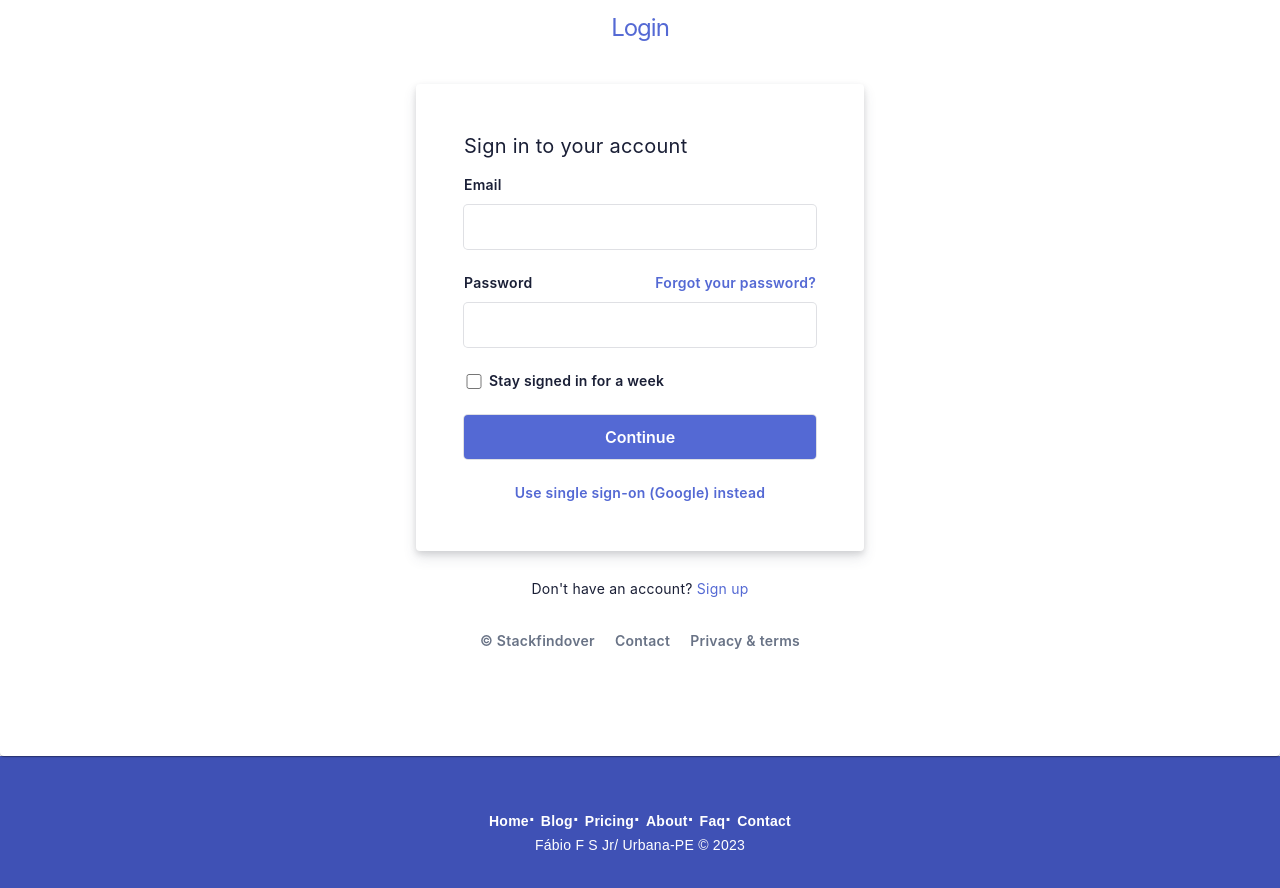
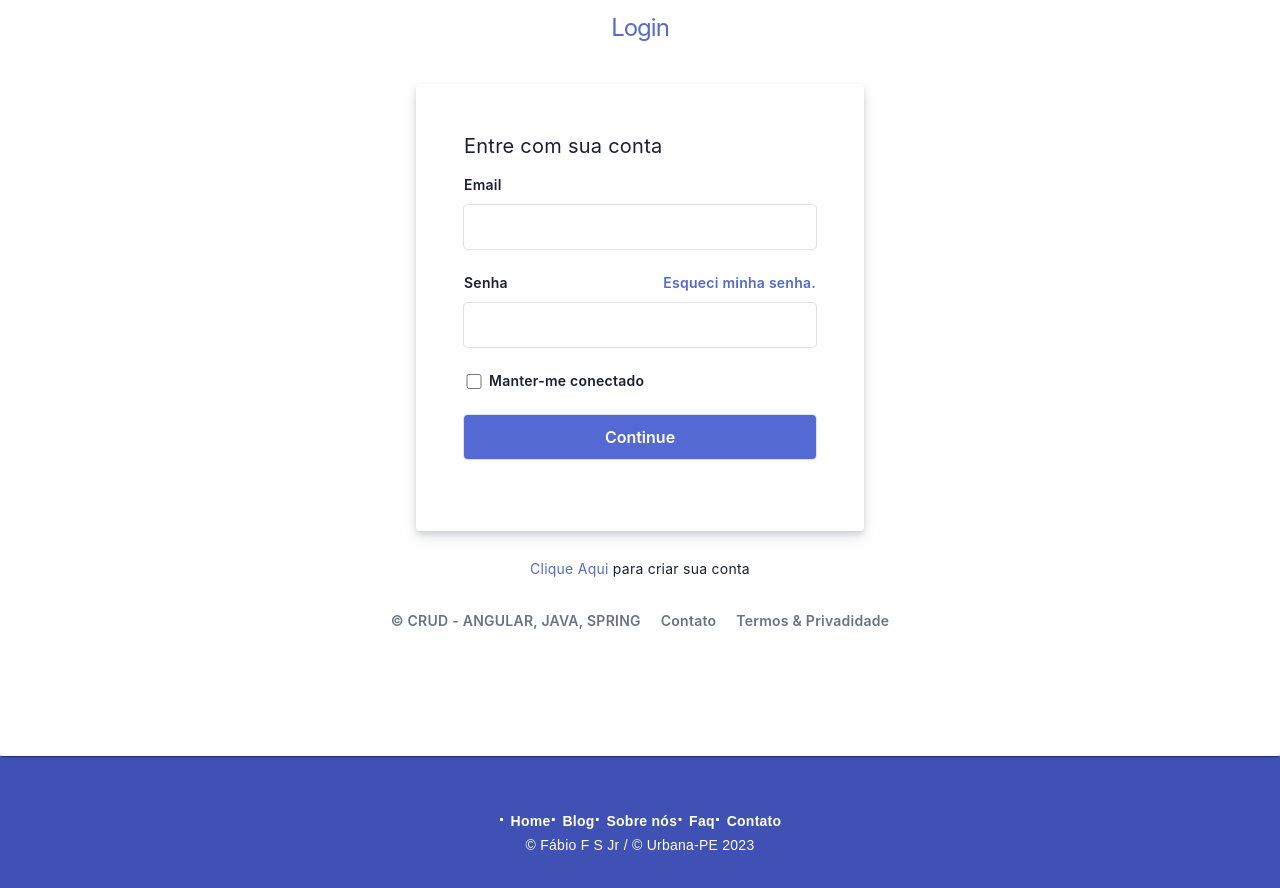
Before and after one commit to fabiofsjunior/frontend-crud-angular-java-spring, an Angular app in the folder crud-angular/: page /autenticacao in a window 1280 px wide. Shown: the part 140-1028 px from the top of the page. Built offline with nearby package versions, Linux system fonts and the light colour scheme.

Commit message:
fix - ajustes de html css

```diff
--- a/crud-angular/src/app/app.component.html
+++ b/crud-angular/src/app/app.component.html
@@ -23,19 +23,17 @@
 <footer class="footer-distributed">
   <div class="footer-left">
     <p class="footer-links">
-      <a class="link-1" href="#">Home</a>
+      <a href="#">Home</a>
 
       <a href="#">Blog</a>
 
-      <a href="#">Pricing</a>
-
-      <a href="#">About</a>
+      <a href="#">Sobre nós</a>
 
       <a href="#">Faq</a>
 
-      <a href="#">Contact</a>
+      <a href="#">Contato</a>
     </p>
 
-    <p>Fábio F S Jr/ Urbana-PE &copy; 2023</p>
+    <p>© Fábio F S Jr / © Urbana-PE  2023</p>
   </div>
 </footer>
--- a/crud-angular/src/app/componentes/autenticacao/autenticacao.component.html
+++ b/crud-angular/src/app/componentes/autenticacao/autenticacao.component.html
@@ -9,7 +9,7 @@
         <div class="formbg-outer">
           <div class="formbg">
             <div class="formbg-inner padding-horizontal--48">
-              <span class="padding-bottom--15">Sign in to your account</span>
+              <span class="padding-bottom--15">Entre com sua conta</span>
               <form id="stripe-login">
                 <div class="field padding-bottom--24">
                   <label for="email">Email</label>
@@ -17,33 +17,30 @@
                 </div>
                 <div class="field padding-bottom--24">
                   <div class="grid--50-50">
-                    <label for="password">Password</label>
+                    <label for="password">Senha</label>
                     <div class="reset-pass">
-                      <a href="#">Forgot your password?</a>
+                      <a href="#">Esqueci minha senha.</a>
                     </div>
                   </div>
                   <input type="password" name="password">
                 </div>
                 <div class="field field-checkbox padding-bottom--24 flex-flex align-center">
                   <label for="checkbox">
-                    <input type="checkbox" name="checkbox"> Stay signed in for a week
+                    <input type="checkbox" name="checkbox">Manter-me conectado
                   </label>
                 </div>
                 <div class="field padding-bottom--24">
                   <input id="sumbmit" routerLink="/cartoes" type="submit" name="submit" value="Continue"/>
                 </div>
-                <div class="field">
-                  <a class="ssolink" href="#">Use single sign-on (Google) instead</a>
-                </div>
               </form>
             </div>
           </div>
           <div class="footer-link padding-top--24">
-            <span>Don't have an account? <a href="">Sign up</a></span>
+            <span><a href="">Clique Aqui</a> para criar sua conta</span>
             <div class="listing padding-top--24 padding-bottom--24 flex-flex center-center">
-              <span><a href="#">© Stackfindover</a></span>
-              <span><a href="#">Contact</a></span>
-              <span><a href="#">Privacy & terms</a></span>
+              <span><a href="#">© CRUD - ANGULAR, JAVA, SPRING</a></span>
+              <span><a href="#">Contato</a></span>
+              <span><a href="#">Termos & Privadidade</a></span>
             </div>
           </div>
         </div>
--- a/crud-angular/src/app/shared/components/editar-dialog/editar-dialog.component.html
+++ b/crud-angular/src/app/shared/components/editar-dialog/editar-dialog.component.html
@@ -3,31 +3,25 @@
   <h3>Aqui você consegue alterar os dados do seu cartão.</h3>
   <p>Lorem ipsum dolor sit amet, consectetur adipisicing elit.</p>
 
-  <mat-form-field class="example-container">
+  <div class="example-container">
     <div>
-      <mat-label>Input</mat-label>
-      <input/>
+      <mat-form-field>
+        <mat-label>Nome Completo</mat-label>
+        <input matInput />
+      </mat-form-field>
     </div>
-
     <div>
+      <mat-form-field>
         <mat-label>Select</mat-label>
         <mat-select>
-        <mat-option value="one">Ativar</mat-option>
-        <mat-option value="two">Desativar</mat-option>
+          <mat-option value="one">Comum</mat-option>
+          <mat-option value="two">Estudante</mat-option>
+          <mat-option value="tree">Trabalhador</mat-option>
         </mat-select>
+      </mat-form-field>
     </div>
-
-    <div>
-      <mat-label>Escolher cartão</mat-label>
-      <mat-select>
-        <mat-option value="comum">Comum</mat-option>
-        <mat-option value="estudante">Estudante</mat-option>
-        <mat-option value="trabalhador">Trabalhador</mat-option>
-      </mat-select>
-      <mat-hint align="end">Selecione uma opção</mat-hint>
+    <mat-slide-toggle>Ativar/Desativar</mat-slide-toggle>
   </div>
-  </mat-form-field>
-</mat-dialog-content>
 
   <mat-dialog-actions align="end">
     <button color="warn" mat-raised-button mat-dialog-close>Cancelar</button>
@@ -40,3 +34,4 @@
       Confirmar
     </button>
   </mat-dialog-actions>
+</mat-dialog-content>
--- a/crud-angular/src/app/shared/components/editar-dialog/editar-dialog.component.scss
+++ b/crud-angular/src/app/shared/components/editar-dialog/editar-dialog.component.scss
@@ -1,6 +1,5 @@
 .example-container {
   display: flex;
-  gap: 50px;
   justify-content: center;
   align-items: center;
   margin: auto;
@@ -9,6 +8,6 @@
 
 
 div{
-  margin: 50px;
+  margin: 10px;
   padding: 10px;
 }
```
Also changed, not shown: crud-angular/src/app/shared/app-material/app-material.module.ts (+5 -2 lines). Lines whose indentation alone changed are shown as unchanged.
